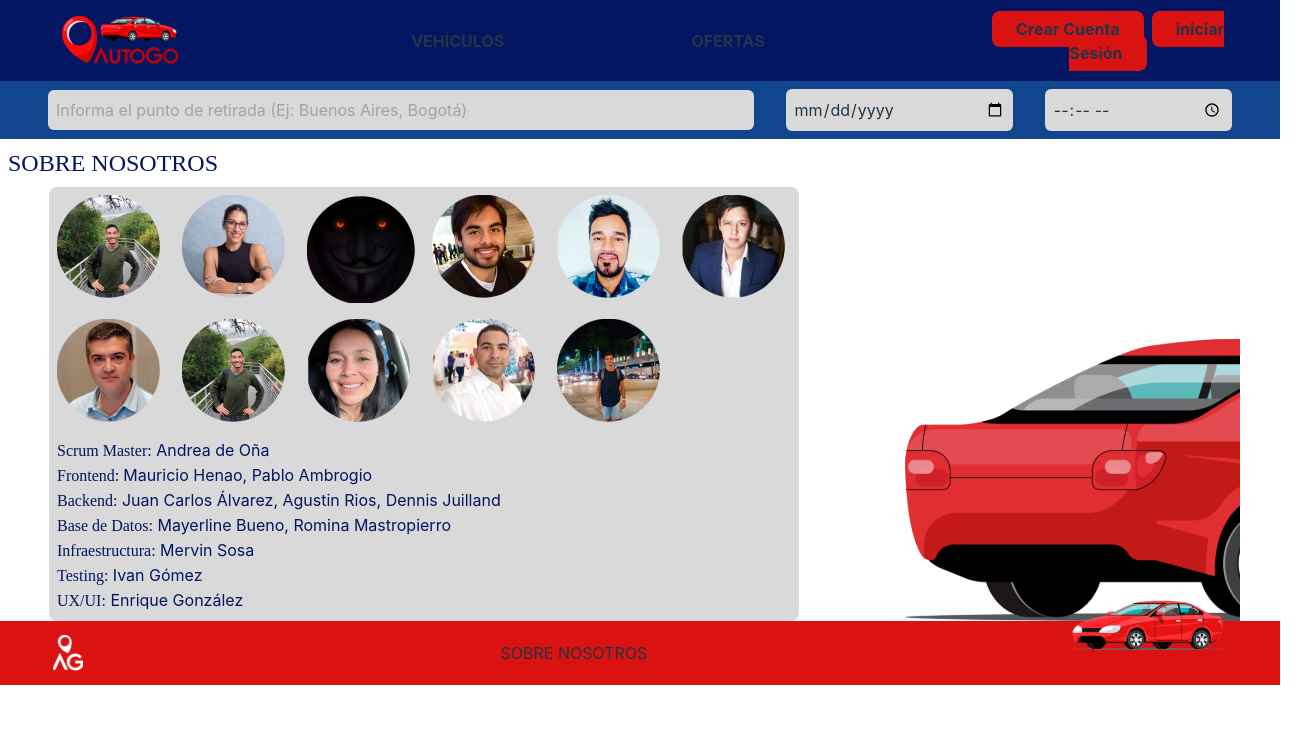
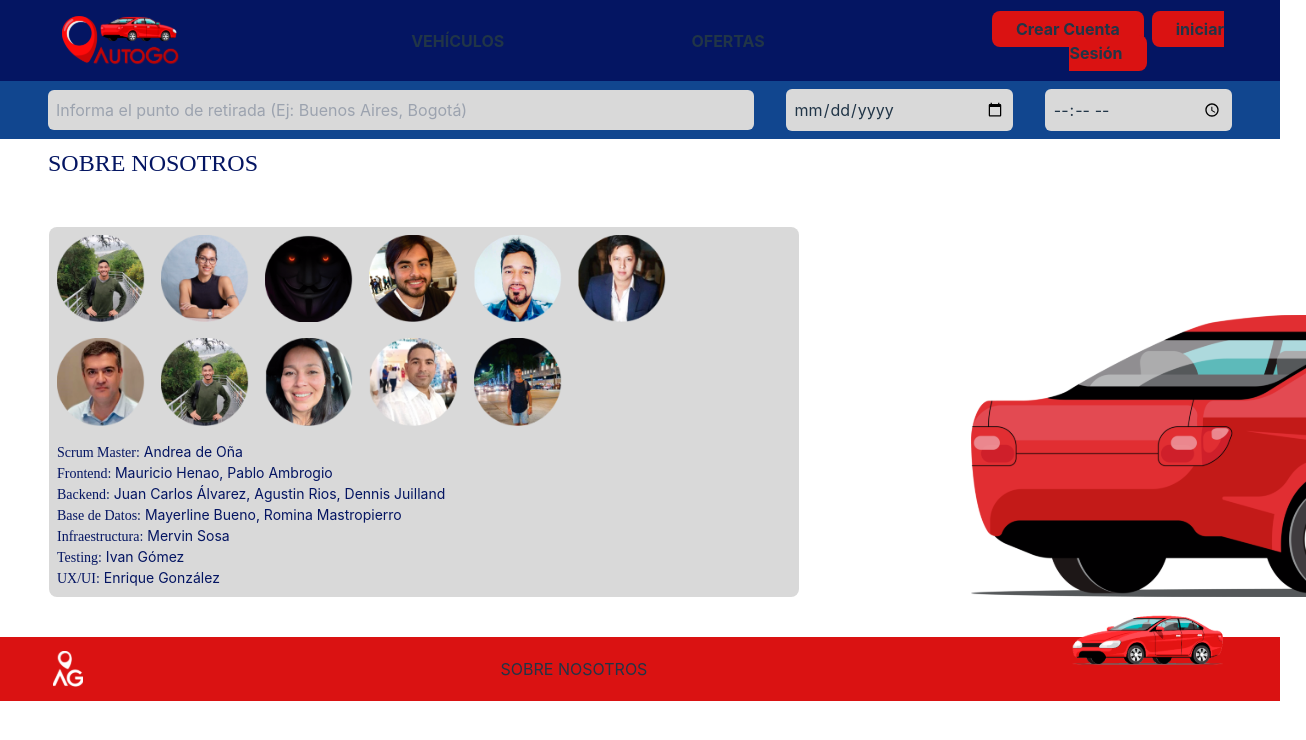
Before and after one commit to pablo-ambrogio/proyecto-final-CDT, a React (Vite) app: page /about-us in a window 1280 px wide. Shown: the top 740 px of the page, 1306 px wide, since content can reach past the window. Built offline with nearby package versions, Linux system fonts and the light colour scheme; a web font is replaced by a local one.

Commit message:
AboutUs avance

```diff
--- a/src/components/pages/AboutUs.jsx
+++ b/src/components/pages/AboutUs.jsx
@@ -14,10 +14,11 @@ import car from '../../../src/assets/Car3 1.svg'
 const AboutUs = () => {
     return (
         <>
-            <h1 className="text-blue text-2xl uppercase font-modern p-2">sobre nosotros</h1>
-            <main className="grid place-items-center grid-cols-3 gap-4 items-end">
+            <main className="h-full">
+                <h1 className="ml-10 text-blue text-2xl uppercase font-modern p-2">sobre nosotros</h1>
+                <div className="grid place-items-center grid-cols-3 gap-4 items-end my-10">
                     <section className="bg-grey rounded-lg col-span-2">
-                    <div className="grid grid-cols-6 gap-4 p-2">
+                        <div className="grid grid-cols-6 gap-4 p-2 w-5/6">
                             <img src={integrante1} alt="integrante1" />
                             <img src={integrante2} alt="integrante2" />
                             <img src={integrante3} alt="integrante3" />
@@ -30,7 +31,7 @@ const AboutUs = () => {
                             <img src={integrante10} alt="integrante10" />
                             <img src={integrante11} alt="integrante11" />
                         </div>
-                    <div className="text-blue p-2">
+                        <div className="text-blue p-2 text-sm">
                             <p>
                                 <span className="font-modern">Scrum Master:</span> Andrea de Oña
                             </p>
@@ -54,7 +55,8 @@ const AboutUs = () => {
                             </p>
                         </div>
                     </section>
-                <img className="justify-end" src={car} alt="Car" />
+                    <img className="mr-[-32%]" src={car} alt="Car" />
+                </div>
             </main>
         </>
     )
```
Lines whose indentation alone changed are shown as unchanged.
